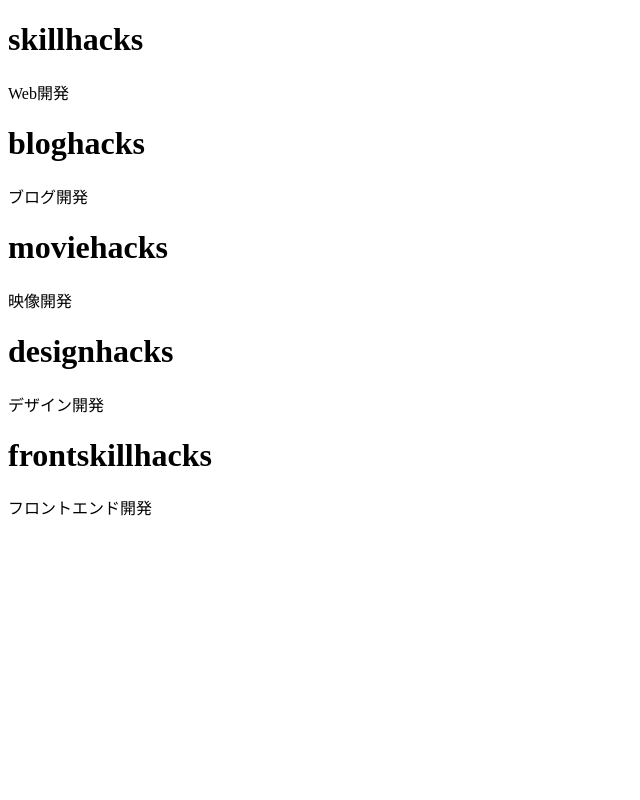
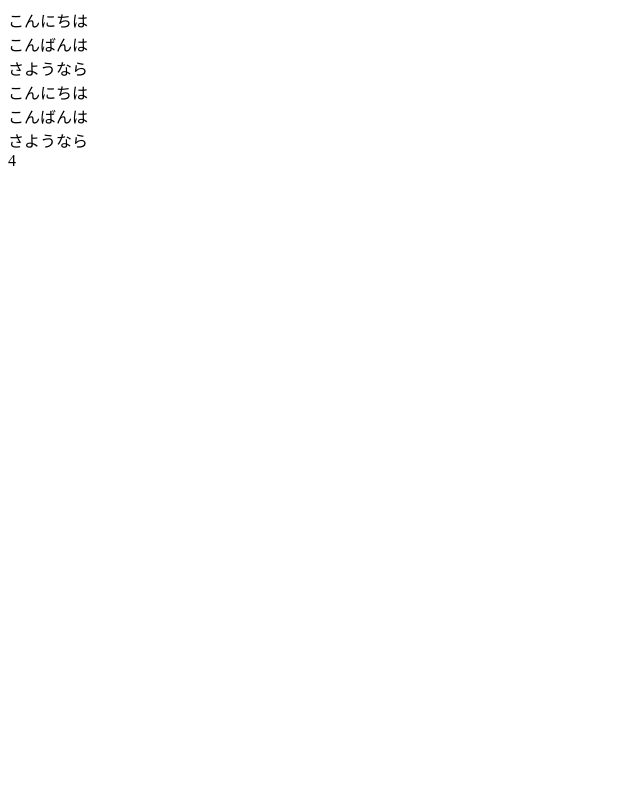
Before and after one commit to ElectricBrandy/intro_git, a PHP site: page / in a window 1280 px wide. Shown: the whole page, without its empty margins (0-640 px from the left). Run offline with PHP 8.4, Linux system fonts and the light colour scheme.

Commit message:
引数、戻り、返り値
埋め込み記述を消して新しい学習

```diff
--- a/index.php
+++ b/index.php
@@ -1,60 +1,24 @@
 <?php
 
-$data1 = [
-    "title" => "skillhacks",
-    "body" => "Web開発",
-];
+// echo "こんにちは<br>";
+// echo "こんばんは<br>";
+// echo "さようなら<br>";
 
-$data2 = [
-    "title" => "bloghacks",
-    "body" => "ブログ開発",
-];
+function greet(){
+  echo "こんにちは<br>";
+  echo "こんばんは<br>";
+  echo "さようなら<br>";
+}
 
-$data3 = [
-    "title" => "moviehacks",
-    "body" => "映像開発",
-];
+greet();
+greet();
 
-$data4 = [
-    "title" => "designhacks",
-    "body" => "デザイン開発",
-];
+function average($a,$b){
+    return ($a + $b)/2;
+}
+ //引数
+ //戻り値、返り値
 
-$data5 = [
-    "title" => "frontskillhacks",
-    "body" => "フロントエンド開発",
-];
-
-$hacks = [$data1, $data2, $data3, $data4, $data5];
-
-// echo $hacks;
-// echo "<br>";
-// var_dump($hacks);
-// echo "<br>";
-
-// foreach($hacks as $hack){
-//     echo $hack["title"]."<br>";
-//     echo $hack["body"]."<br>";
-// }
-
+ $c = average(3,5);
+ echo $c;
 ?>
-
-<!DOCTYPE html>
-<html lang="jn">
-<head>
-    <meta charset="UTF-8">
-    <meta name="viewport" content="width=device-width, initial-scale=1.0">
-    <title>Document</title>
-</head>
-<body>
-    <?php foreach($hacks as $hack): ?>
-    <div>
-        <div>
-        <h1><?php echo $hack["title"] ;?></h1>
-        </div>
-        <div>
-        <p><?php echo $hack["body"] ;?></p>
-        </div>
-    </div>
-    <?php endforeach;?>
-</html>
```
